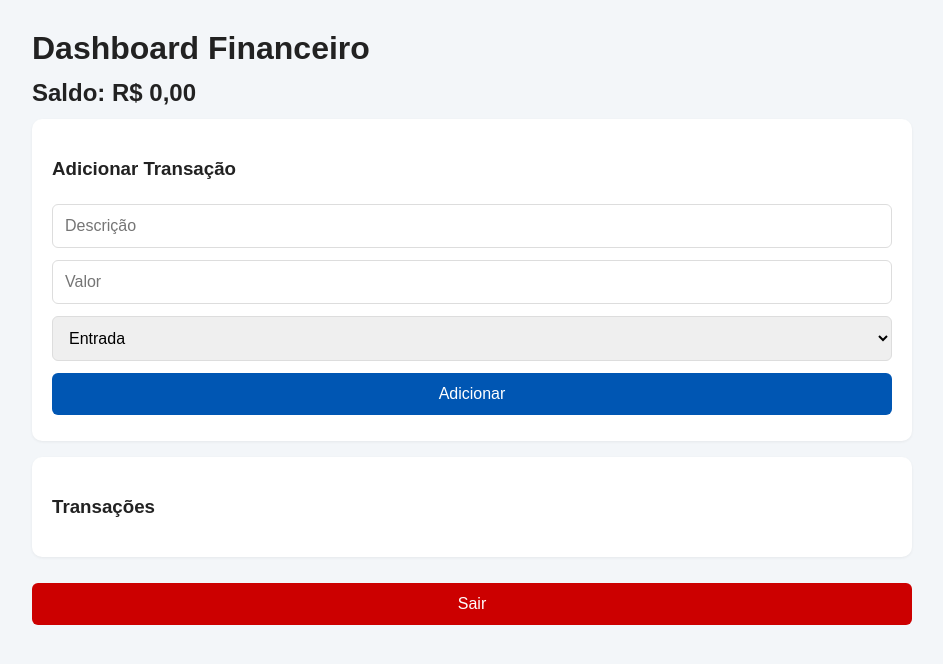
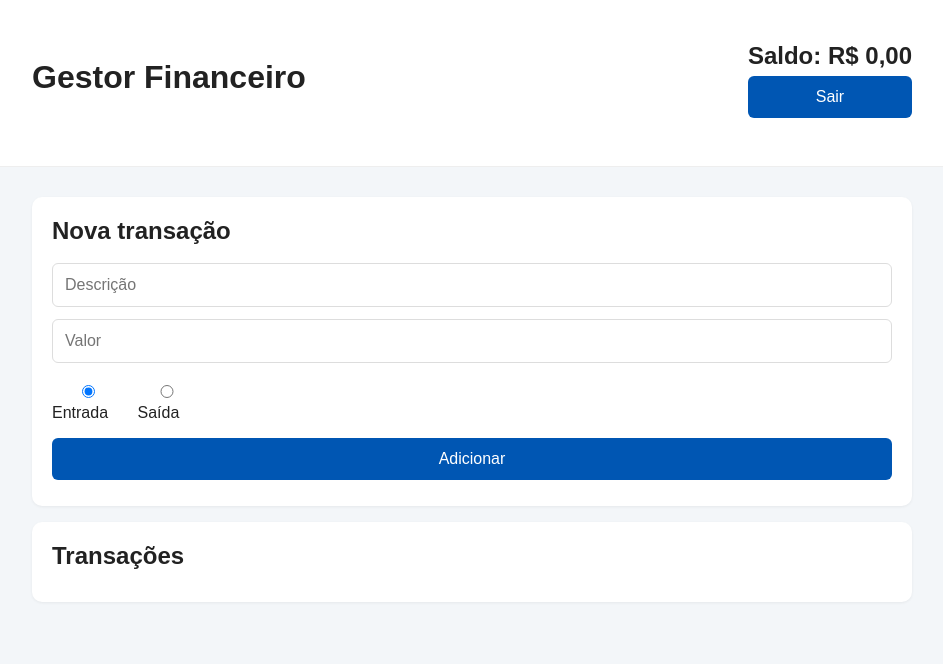
Before and after one commit to warloki505/gestor-financeiro-mvp, a plain HTML site: page dashboard.html in a window 1280 px wide. Shown: the whole page, without its empty margins (168-1111 px from the left). Drawn offline with Linux system fonts and the light colour scheme; files that its build step writes are made by us from their sources.

Commit message:
Update dashboard.html

```diff
--- a/dashboard.html
+++ b/dashboard.html
@@ -1,41 +1,49 @@
 <!DOCTYPE html>
 <html lang="pt-BR">
-
 <head>
   <meta charset="UTF-8" />
   <meta name="viewport" content="width=device-width, initial-scale=1.0" />
-  <title>Dashboard - Gestor Financeiro</title>
-  <link rel="stylesheet" href="css/style.css" />
+  <title>Gestor Financeiro - Dashboard</title>
+  <link rel="stylesheet" href="style.css" />
 </head>
+<body>
+  <header class="topbar">
+    <div class="container">
+      <div>
+        <h1>Gestor Financeiro</h1>
+        <div id="userInfo"></div>
+      </div>
+      <div>
+        <strong id="userBalance">Saldo: R$ 0,00</strong><br />
+        <button id="logout">Sair</button>
+      </div>
+    </div>
+  </header>
 
-<body>
   <main class="container">
-    <h1>Dashboard Financeiro</h1>
-
-    <h2 id="saldo">Saldo: R$ 0,00</h2>
-
     <section class="card">
-      <h3>Adicionar Transação</h3>
+      <h2>Nova transação</h2>
       <form id="add-form">
         <input type="text" id="descricao" placeholder="Descrição" required />
-        <input type="number" id="valor" placeholder="Valor" required />
-        <select id="tipo">
-          <option value="entrada">Entrada</option>
-          <option value="saida">Saída</option>
-        </select>
+        <input type="number" id="valor" placeholder="Valor" step="0.01" required />
+        <div class="radio-row">
+          <label>
+            <input type="radio" name="tipo" value="entrada" checked /> Entrada
+          </label>
+          <label>
+            <input type="radio" name="tipo" value="saida" /> Saída
+          </label>
+        </div>
         <button type="submit">Adicionar</button>
       </form>
     </section>
 
     <section class="card">
-      <h3>Transações</h3>
+      <h2>Transações</h2>
       <ul id="lista"></ul>
     </section>
-
-    <button id="logout" class="danger">Sair</button>
   </main>
 
-  <script type="module" src="js/dashboard.js"></script>
+  <script src="dashboard.js"></script>
 </body>
-
 </html>
```
